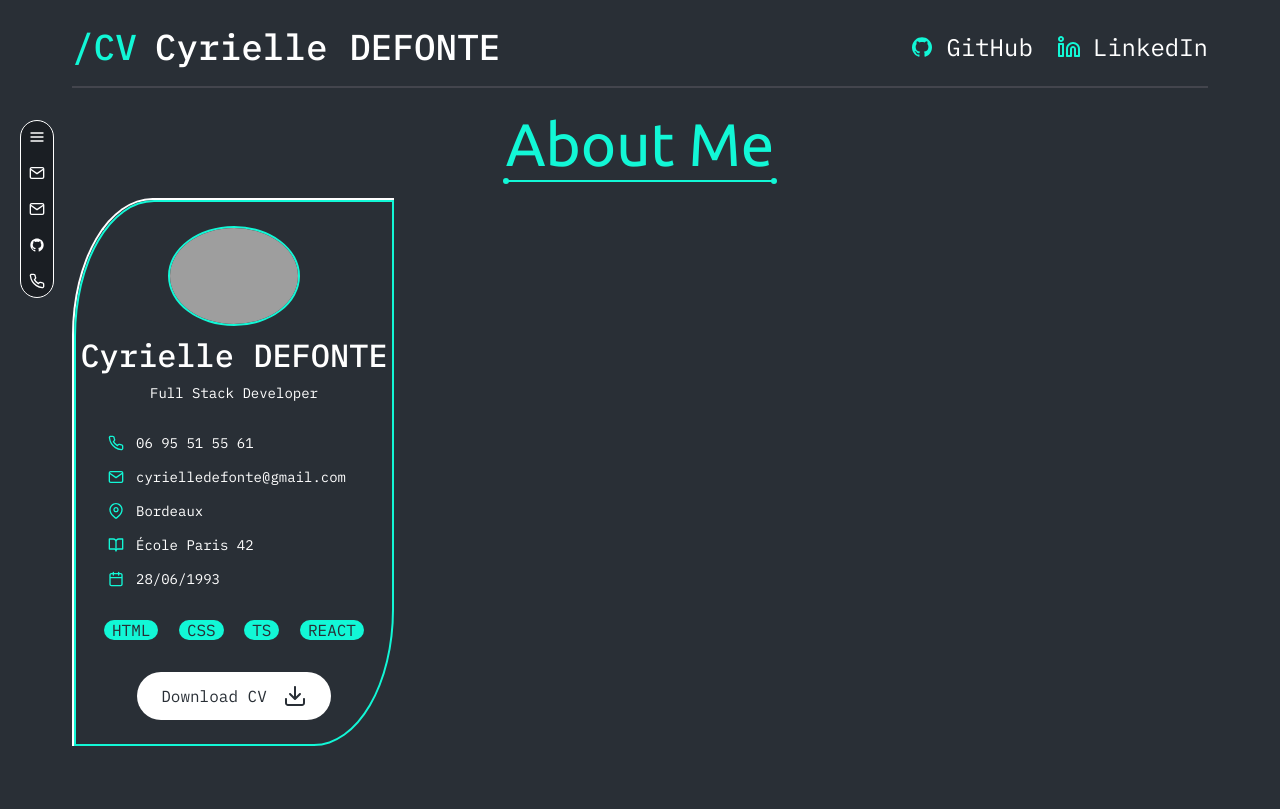
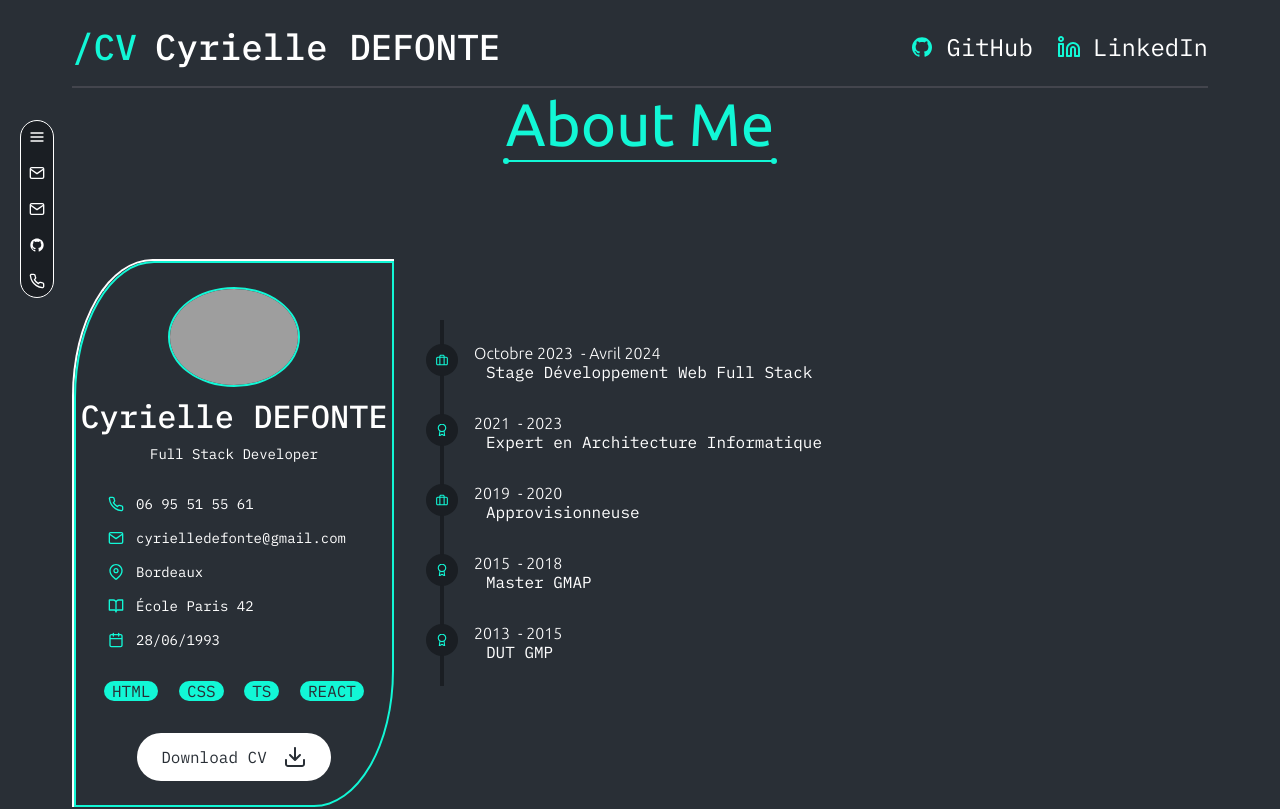
Before and after one commit to cdefonte42/Portofolio, an Angular app in the folder front/: page / in a window 1280 px wide. Shown: the top 809 px of the page. Built offline with nearby package versions, Linux system fonts and the light colour scheme; grey boxes are pictures that could not be loaded.

Commit message:
[add] break experiences into items

```diff
--- a/front/src/app/app.component.css
+++ b/front/src/app/app.component.css
@@ -16,21 +16,35 @@ app-nav-bar {
 .content {
     display: grid;
     gap: 2rem;
-    margin: 1.25rem 4rem;
 }
 
 .content > div {
+    overflow: hidden;
     height: 100vh;
     display: flex;
     flex-direction: column;
     gap: 1rem;
+    padding: 0 4rem;
+    box-sizing: border-box;
 }
 
-.content div > *:nth-child(2) {
-    flex-grow: 1;
-    margin-bottom: 2rem;
-}
 
 app-section-title {
     align-self: center;
 }
+
+.overview-content {
+    height: 100%;
+    overflow: hidden;
+    display: flex;
+    flex-direction: row;
+    gap: 2rem;
+    justify-content: center;
+    align-items: center;
+}
+
+.timeline {
+    flex-grow: 1;
+    height: 60%;
+    overflow: auto;
+}
--- a/front/src/app/app.component.html
+++ b/front/src/app/app.component.html
@@ -4,7 +4,12 @@
 <div class="content">
     <div id="overview-view">
         <app-section-title>About Me</app-section-title>
-        <app-overview />
+        <div class="overview-content">
+            <app-overview />
+            <div class="timeline">
+                <app-timeline />
+            </div>
+        </div>
     </div>
     <div id="work-experiences-view">
         <app-section-title>Projects</app-section-title>
--- a/front/src/app/app.component.ts
+++ b/front/src/app/app.component.ts
@@ -5,15 +5,16 @@ import { NavBarComponent } from './nav-bar/nav-bar.component';
 import { OverviewComponent } from './overview/overview.component';
 import { WorkExperiencesComponent } from './work-experiences/work-experiences.component';
 import { SectionTitleComponent } from './section-title/section-title.component';
+import { TimelineComponent } from './timeline/timeline.component';
 
 @Component({
   selector: 'app-root',
   standalone: true,
-  imports: [RouterOutlet, HeaderComponent, NavBarComponent, OverviewComponent, WorkExperiencesComponent, SectionTitleComponent],
+  imports: [RouterOutlet, HeaderComponent, NavBarComponent, OverviewComponent,
+    WorkExperiencesComponent, SectionTitleComponent, TimelineComponent],
   templateUrl: './app.component.html',
   styleUrl: './app.component.css'
 })
 export class AppComponent {
   title = 'Portofolio';
-
 }
--- /dev/null
+++ b/front/src/app/datas/experience-data.ts
@@ -0,0 +1,9 @@
+import { Experience } from "../types/experience";
+
+export const Experiences: Experience[] = [
+    { dateForm: "2013", dateTo: "2015", title: "DUT GMP", location: "Institut Universitaire de Technologie de Figeac.", type: "school", description: "Diplôme Universitaire de Technologie, Génie Mécanique et Productique." },
+    { dateForm: "2015", dateTo: "2018", title: "Master GMAP", location: "Université Toulouse III Paul Sabatier.", type: "school", description: "Master, Génie Mécanique en Aéronautique, spécialité Production." },
+    { dateForm: "2019", dateTo: "2020", title: "Approvisionneuse", location: "ATG Group SOTIP, Labège", type: "job" },
+    { dateForm: "2021", dateTo: "2023", title: "Expert en Architecture Informatique", location: "École 42 Paris.", type: "school" },
+    { dateForm: "Octobre 2023", dateTo: "Avril 2024", title: "Stage Développement Web Full Stack", location: " Start-up Moove", type: "job", description: "Application web de gestion et de réservation de vols d’affaires. Développement complet de nouvelles features, débogage suivant les tests utilisateurs. Personnalisation selon les demandes client. Synchronisation des données des opérateurs avec leurs Operating Softwares. Responsive design (utilisation de Tailwind CSS, version mobile build avec Capacitor). Validation des schémas de données front avec Yup et Formik. Validation backend avec Zod. Installation et implémentation de tests end-to-end avec Cypress. Utilisation de l’ORM Prisma. Mailing automatiques et dynamiques via SendGrid, écriture de templates HTML en Nunjucks." }
+]
--- /dev/null
+++ b/front/src/app/timeline-item/timeline-item.component.css
@@ -0,0 +1,54 @@
+.img {
+    position: absolute;
+    width: 2rem;
+    height: 2rem;
+    margin-left: 1rem;
+    left: calc(-2rem / 2);
+    background-color: var(--bg-2);
+    border-radius: 50%;
+}
+
+.img svg {
+    color: var(--brand-1);
+    width: 100%;
+    height: 100%;
+    margin: auto;
+    box-sizing: border-box;
+    padding: 30%;
+}
+
+.content {
+    margin-left: 3rem;
+}
+
+.date {
+    font-family: var(--para-u-family);
+    font-size: var(--para-u-size);
+    font-weight: var(--para-u-weight);
+    line-height: var(--para-u-height);
+    display: flex;
+    gap: 0.5rem;
+}
+
+.date .to::before {
+    content: "-";
+}
+
+.title {
+    padding-left: 0.75rem;
+    font-family: var(--media-u-family);
+    font-size: var(--media-u-size);
+    font-weight: var(--media-u-weight);
+    line-height: var(--media-u-height);
+}
+
+.description {
+    font-family: var(--article-u-family);
+    font-size: var(--article-u-size);
+    font-weight: var(--article-u-weight);
+    line-height: var(--article-u-height);
+}
+
+.can-expand {
+    cursor: pointer;
+}
--- /dev/null
+++ b/front/src/app/timeline-item/timeline-item.component.html
@@ -0,0 +1,33 @@
+<div class="img">
+    <svg *ngIf="experience.type==='job'" width="24" height="24" viewBox="0 0 24 24" fill="none"
+        xmlns="http://www.w3.org/2000/svg">
+        <path fill-rule="evenodd" clip-rule="evenodd"
+            d="M10 2C9.20435 2 8.44129 2.31607 7.87868 2.87868C7.31607 3.44129 7 4.20435 7 5V6H4C2.34315 6 1 7.34315 1 9V19C1 20.6569 2.34315 22 4 22H20C21.6569 22 23 20.6569 23 19V9C23 7.34315 21.6569 6 20 6H17V5C17 4.20435 16.6839 3.44129 16.1213 2.87868C15.5587 2.31607 14.7956 2 14 2H10ZM15 6V5C15 4.73478 14.8946 4.48043 14.7071 4.29289C14.5196 4.10536 14.2652 4 14 4H10C9.73478 4 9.48043 4.10536 9.29289 4.29289C9.10536 4.48043 9 4.73478 9 5V6H15ZM9 8H15V20H9V8ZM7 8H4C3.44772 8 3 8.44772 3 9V19C3 19.5523 3.44772 20 4 20H7V8ZM17 20V8H20C20.5523 8 21 8.44772 21 9V19C21 19.5523 20.5523 20 20 20H17Z"
+            fill="currentColor" />
+    </svg>
+    <svg *ngIf="experience.type==='school'" width="24" height="24" viewBox="0 0 24 24" fill="none"
+        xmlns="http://www.w3.org/2000/svg">
+        <g clip-path="url(#clip0_3_2367)">
+            <path fill-rule="evenodd" clip-rule="evenodd"
+                d="M7.1395 14.3547C5.23083 12.8926 4 10.59 4 8C4 3.58172 7.58172 0 12 0C16.4183 0 20 3.58172 20 8C20 10.5895 18.7696 12.8917 16.8616 14.3538L17.9913 22.8685C18.0418 23.2491 17.8699 23.6251 17.549 23.8358C17.228 24.0466 16.8148 24.055 16.4855 23.8575L12 21.1662L7.5145 23.8575C7.18522 24.0551 6.7719 24.0466 6.45096 23.8358C6.13002 23.625 5.95815 23.249 6.00871 22.8683L7.1395 14.3547ZM6 8C6 4.68629 8.68629 2 12 2C15.3137 2 18 4.68629 18 8C18 10.0815 16.9401 11.9154 15.3305 12.9915C15.2735 13.021 15.2198 13.0558 15.1702 13.0951C14.2503 13.6686 13.1639 14 12 14C8.68629 14 6 11.3137 6 8ZM14.9861 15.4241C14.0634 15.7956 13.0556 16 12 16C10.9448 16 9.93733 15.7957 9.01497 15.4245L8.26444 21.0751L11.4855 19.1425C11.8022 18.9525 12.1978 18.9525 12.5145 19.1425L15.7359 21.0753L14.9861 15.4241Z"
+                fill="currentColor" />
+        </g>
+        <defs>
+            <clipPath id="clip0_3_2367">
+                <rect width="24" height="24" fill="currentColor" />
+            </clipPath>
+        </defs>
+    </svg>
+</div>
+<div class="content" [class.can-expand]="experience.description" (click)="setExpand(!expanded, $event)">
+    <div class="date">
+        <div class="from">
+            {{experience.dateForm}}
+        </div>
+        <div class="to">
+            {{experience.dateTo}}
+        </div>
+    </div>
+    <div class="title">{{experience.title}}</div>
+    <div *ngIf="expanded" class="description">{{experience.description}}</div>
+</div>
--- /dev/null
+++ b/front/src/app/timeline-item/timeline-item.component.ts
@@ -0,0 +1,22 @@
+import { Component, ElementRef, EventEmitter, Input, Output } from '@angular/core';
+import { Experience } from '../types/experience';
+import { NgIf } from '@angular/common';
+
+@Component({
+  selector: 'app-timeline-item',
+  standalone: true,
+  imports: [NgIf],
+  templateUrl: './timeline-item.component.html',
+  styleUrl: './timeline-item.component.css'
+})
+export class TimelineItemComponent {
+  @Input({ required: true }) experience!: Experience;
+  @Input() expanded: boolean = false;
+  @Output() expandedChange = new EventEmitter<Event>();
+
+  setExpand(val: boolean, event: Event) {
+    this.expanded = val;
+    this.expandedChange.emit(event);
+  }
+
+}
--- a/front/src/app/timeline/timeline.component.css
+++ b/front/src/app/timeline/timeline.component.css
@@ -2,22 +2,10 @@
     position: relative;
     display: flex;
     flex-direction: column-reverse;
+    justify-content: space-between;
     gap: 2rem;
-}
-
-.img {
-    position: absolute;
-    width: 24px;
-    height: 24px;
-    padding: 4px;
-    background-color: var(--brand-1);
-    border-radius: 50%;
-}
-
-
-.timeline .content {
-    height: 30px;
-    margin-left: 30px;
+    box-sizing: border-box;
+    padding: 1.5rem 0;
 }
 
 .timeline::before {
@@ -25,18 +13,8 @@
     position: absolute;
     top: 0;
     height: 100%;
-    width: 2px;
-    background-color: var(--brand-1);
+    width: 0.25rem;
+    margin-left: 1rem;
+    left: calc(-0.25rem / 2);
+    background-color: var(--bg-2);
 }
-
-.timeline__dot {
-    background-color: currentColor;
-    border-radius: 50%;
-    display: inline-block;
-    flex-shrink: 0;
-    margin: 0.625em 0;
-    margin-inline-end: 1em;
-    position: relative;
-    width: 0.75em;
-    height: 0.75em;
-}
--- a/front/src/app/timeline/timeline.component.html
+++ b/front/src/app/timeline/timeline.component.html
@@ -1,42 +1,5 @@
-<div class="timeline">
-    <div>
-        <div class="img">
-            <svg width="24" height="24" viewBox="0 0 24 24" fill="none" xmlns="http://www.w3.org/2000/svg">
-                <g clip-path="url(#clip0_3_2367)">
-                    <path fill-rule="evenodd" clip-rule="evenodd"
-                        d="M7.1395 14.3547C5.23083 12.8926 4 10.59 4 8C4 3.58172 7.58172 0 12 0C16.4183 0 20 3.58172 20 8C20 10.5895 18.7696 12.8917 16.8616 14.3538L17.9913 22.8685C18.0418 23.2491 17.8699 23.6251 17.549 23.8358C17.228 24.0466 16.8148 24.055 16.4855 23.8575L12 21.1662L7.5145 23.8575C7.18522 24.0551 6.7719 24.0466 6.45096 23.8358C6.13002 23.625 5.95815 23.249 6.00871 22.8683L7.1395 14.3547ZM6 8C6 4.68629 8.68629 2 12 2C15.3137 2 18 4.68629 18 8C18 10.0815 16.9401 11.9154 15.3305 12.9915C15.2735 13.021 15.2198 13.0558 15.1702 13.0951C14.2503 13.6686 13.1639 14 12 14C8.68629 14 6 11.3137 6 8ZM14.9861 15.4241C14.0634 15.7956 13.0556 16 12 16C10.9448 16 9.93733 15.7957 9.01497 15.4245L8.26444 21.0751L11.4855 19.1425C11.8022 18.9525 12.1978 18.9525 12.5145 19.1425L15.7359 21.0753L14.9861 15.4241Z"
-                        fill="currentColor" />
-                </g>
-                <defs>
-                    <clipPath id="clip0_3_2367">
-                        <rect width="24" height="24" fill="currentColor" />
-                    </clipPath>
-                </defs>
-            </svg>
-
-        </div>
-        <div class="content">
-            DUT-GMP
-        </div>
-    </div>
-    <div>
-        <div class="content">
-            Master GMAP
-        </div>
-    </div>
-    <div>
-        <div class="content">
-            Approvisionneuse
-        </div>
-    </div>
-    <div>
-        <div class="content">
-            Ecole 42
-        </div>
-    </div>
-    <div>
-        <div class="content">
-            Stage dev full stack
-        </div>
+<div class="scrollable timeline">
+    <div *ngFor="let experience of experiences">
+        <app-timeline-item [experience]="experience" />
     </div>
 </div>
--- a/front/src/app/timeline/timeline.component.ts
+++ b/front/src/app/timeline/timeline.component.ts
@@ -1,12 +1,17 @@
+import { NgFor, NgIf } from '@angular/common';
 import { Component } from '@angular/core';
+import { TimelineItemComponent } from '../timeline-item/timeline-item.component';
+import { Experiences } from '../datas/experience-data';
+import { Experience } from '../types/experience';
 
 @Component({
   selector: 'app-timeline',
   standalone: true,
-  imports: [],
+  imports: [NgIf, NgFor, TimelineItemComponent],
   templateUrl: './timeline.component.html',
   styleUrl: './timeline.component.css'
 })
 export class TimelineComponent {
+  experiences: Experience[] = Experiences;
 
 }
--- /dev/null
+++ b/front/src/app/types/experience.ts
@@ -0,0 +1,8 @@
+export interface Experience {
+    dateForm: string;
+    dateTo: string;
+    title: string;
+    type: "job" | "school";
+    location: string;
+    description?: string;
+}
```
Also changed, not shown: 1 other file (tests, documents, lock files or other folders).
